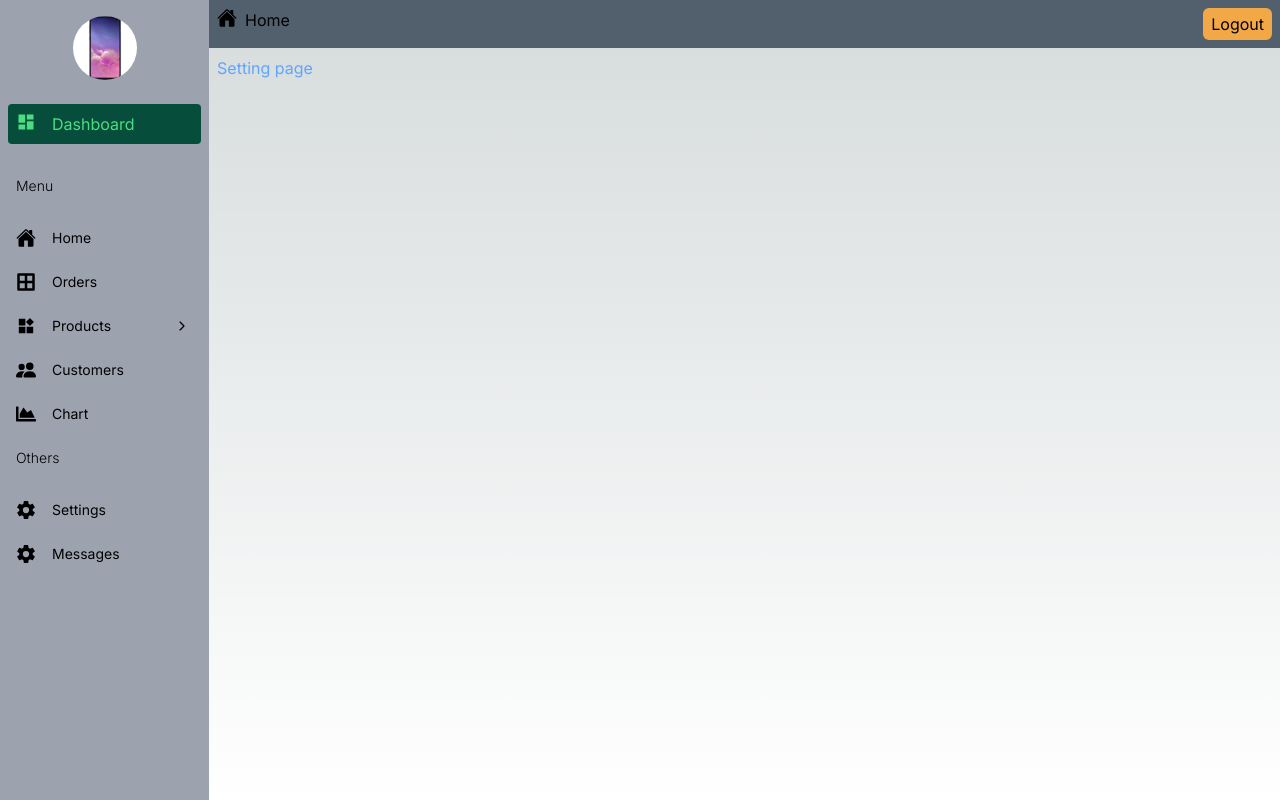
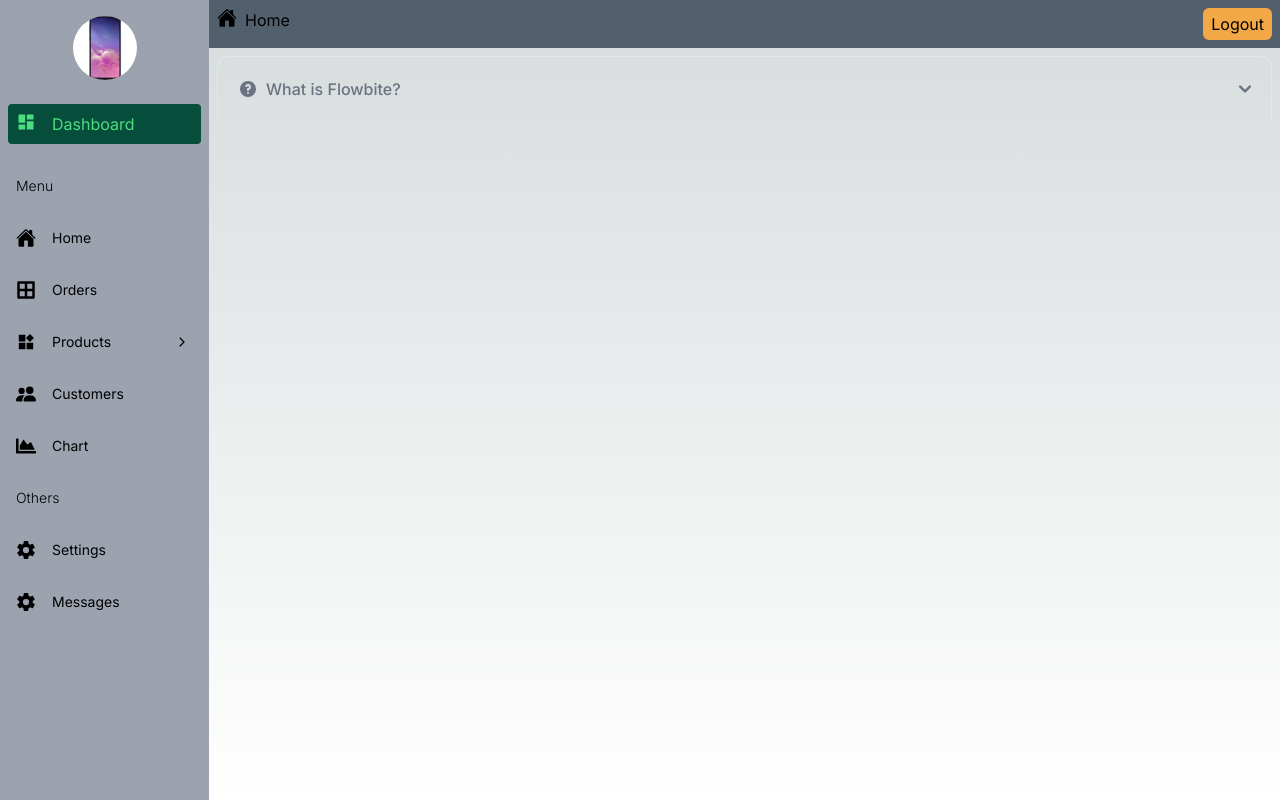
Before and after one commit to Akhil76/e-commerce-by-nextjs, a Next.js app: page /dashboard/setting in a window 1280 px wide. Built offline with nearby package versions, Linux system fonts and the light colour scheme.

Commit message:
working with sidebar submenu acordion.

```diff
--- a/app/components/DashboardHeader.js
+++ b/app/components/DashboardHeader.js
@@ -1,12 +1,13 @@
 import Link from "next/link";
 import { IoHome } from "react-icons/io5";
-
+import { TiThMenu } from "react-icons/ti";
 
 
 export default function DashboardHeader() {
     return (
       <div className="flex justify-between  bg-[#525f6d] py-2">
-        <div>
+        <div className="flex">
+          <button className="ml-2 block sm:hidden"><TiThMenu  size="20"/></button>
           <Link href="/dashboard" className="flex gap-2 px-2 hover:text-green-400">
             <IoHome size="20" />
             Home
--- a/app/components/DashboardMenu.js
+++ b/app/components/DashboardMenu.js
@@ -1,3 +1,6 @@
+"use client"; // Mark this as a Client Component
+
+import { useState } from "react";
 import Link from "next/link";
 import { IoHome } from "react-icons/io5";
 import { FaBorderAll } from "react-icons/fa";
@@ -5,8 +8,7 @@ import { FaChartArea } from "react-icons/fa";
 import { AiFillProduct } from "react-icons/ai";
 import { IoSettingsSharp } from "react-icons/io5";
 import { BsPeopleFill } from "react-icons/bs";
-import { IoIosArrowForward } from "react-icons/io";
-
+import { IoIosArrowForward, IoIosArrowDown } from "react-icons/io"; // Add IoIosArrowDown for collapse
 
 const menuItems = [
   {
@@ -29,14 +31,14 @@ const menuItems = [
         subitems: [
           {
             icon: <IoHome size="20" />,
-            label: "Add Prouduct",
+            label: "Add Product",
             href: "/dashboard/addproduct"
           },
           {
             icon: <IoHome size="20" />,
-            label: "Edit Prouduct",
+            label: "Edit Product",
             href: "/dashboard/editproduct"
-          },
+          }
         ]
       },
       {
@@ -48,7 +50,7 @@ const menuItems = [
         icon: <FaChartArea size="20" />,
         label: "Chart",
         href: "/dashboard/chart"
-      },
+      }
     ]
   },
   {
@@ -62,55 +64,66 @@ const menuItems = [
       {
         icon: <IoSettingsSharp size="20" />,
         label: "Messages",
-        href: "/dashoard/message"
-      },
-
+        href: "/dashboard/message"
+      }
     ]
   }
-]
-
+];
 
 export default function DashboardMenu() {
+  const [activeIndex, setActiveIndex] = useState(null);
+
+  const toggleAccordion = (index) => {
+    setActiveIndex(activeIndex === index ? null : index);
+  };
+
   return (
     <div className="mt-4 text-sm">
+      {menuItems.map((section, sectionIndex) => (
+        <div className="flex flex-col gap-2 ml-2 mx-5" key={section.title}>
+          <span className="ml-2 text-grey-400 font-light my-4">
+            {section.title}
+          </span>
+          {section.items.map((item, index) => (
+            <div key={item.label} className="mb-2">
+              <div
 
-      {
-        menuItems.map((i) => (
-          <div className="flex flex-col gap-2 ml-2 mx-5" key={i.title}>
-            <span className="ml-2 text-grey-400 font-light my-4">
-              {i.title}
-            </span>
-            {
-              i.items.map((item) => (
+                className="flex justify-between text-grey-400 py-2 pl-2 hover:bg-slate-500 rounded hover:text-green-400"
+              >
+                <Link href={item.href} className="flex items-center justify-start gap-4 pr-16">
+                  <div>{item.icon}</div>
+                  <span>{item.label}</span>
+                </Link>
+                {item.subitems && (
+                  <button
+                    className="focus:outline-none"
+                    type="button"
+                    onClick={() => toggleAccordion(index)}
+                  >
+                    {activeIndex === index ? <IoIosArrowDown /> : <IoIosArrowForward />}
+                  </button>
+                )}
+              </div>
+
+              {/* Submenu (Accordion) */}
+              {item.subitems && activeIndex === index && (
+                <div className="ml-8 mt-1 flex-col">
+                  {item.subitems.map((sub) => (
                     <Link
-                  href={item.href}
-                  key={item.label}
-                  className="flex justify-between text-grey-400 py-2 pl-2  hover:bg-slate-500 rounded hover:text-green-400"
+                      href={sub.href}
+                      key={sub.label}
+                      className="flex items-center justify-start gap-2 text-grey-300 py-2 hover:text-green-400"
                     >
-                 <div className="flex item-center justfy-start gap-4 pr-16">
-                  <div>{item.icon}</div>
-                  <span className="">{item.label}</span>
-                 </div>
-                 {item.subitems && (
-                 <button className=""><IoIosArrowForward/></button>)}
-                  {/* <div className="">
-                    {item.subitems && (
-                      <div className="ml-4 flex-col">
-                        {item.subitems.map((sub) => (
-                          <Link href={sub.href} key={sub.label} className="flex item-center justify-start gap-2 text-grey-300 py-1 hover:text-blue-400">
                       {sub.icon}
                       {sub.label}
                     </Link>
                   ))}
                 </div>
               )}
-                  </div> */}
-                </Link>
-              ))
-            }
             </div>
-        ))
-      }
+          ))}
+        </div>
+      ))}
     </div>
   );
 }
--- a/app/dashboard/setting/page.js
+++ b/app/dashboard/setting/page.js
@@ -1,9 +1,24 @@
 
 
 export default function Setting() {
-    return (
-      <div>
-        <h1 className="text-blue-400">Setting page</h1>
+  return (
+    <div>
+      <div id="accordion-open" data-accordion="open">
+        <h2 id="accordion-open-heading-1">
+          <button type="button" className="flex items-center justify-between w-full p-5 font-medium rtl:text-right text-gray-500 border border-b-0 border-gray-200 rounded-t-xl focus:ring-4 focus:ring-gray-200 dark:focus:ring-gray-800 dark:border-gray-700 dark:text-gray-400 hover:bg-gray-100 dark:hover:bg-gray-800 gap-3" data-accordion-target="#accordion-open-body-1" aria-expanded="true" aria-controls="accordion-open-body-1">
+            <span className="flex items-center"><svg className="w-5 h-5 me-2 shrink-0" fill="currentColor" viewBox="0 0 20 20" xmlns="http://www.w3.org/2000/svg"><path fill-rule="evenodd" d="M18 10a8 8 0 11-16 0 8 8 0 0116 0zm-8-3a1 1 0 00-.867.5 1 1 0 11-1.731-1A3 3 0 0113 8a3.001 3.001 0 01-2 2.83V11a1 1 0 11-2 0v-1a1 1 0 011-1 1 1 0 100-2zm0 8a1 1 0 100-2 1 1 0 000 2z" clip-rule="evenodd"></path></svg> What is Flowbite?</span>
+            <svg data-accordion-icon className="w-3 h-3 rotate-180 shrink-0" aria-hidden="true" xmlns="http://www.w3.org/2000/svg" fill="none" viewBox="0 0 10 6">
+              <path stroke="currentColor" stroke-linecap="round" stroke-linejoin="round" stroke-width="2" d="M9 5 5 1 1 5" />
+            </svg>
+          </button>
+        </h2>
+        <div id="accordion-open-body-1" className="hidden" aria-labelledby="accordion-open-heading-1">
+          <div className="p-5 border border-b-0 border-gray-200 dark:border-gray-700 dark:bg-gray-900">
+            <p className="mb-2 text-gray-500 dark:text-gray-400">Flowbite is an open-source library of interactive components built on top of Tailwind CSS including buttons, dropdowns, modals, navbars, and more.</p>
+            <p className="text-gray-500 dark:text-gray-400">Check out this guide to learn how to <a href="/docs/getting-started/introduction/" className="text-blue-600 dark:text-blue-500 hover:underline">get started</a> and start developing websites even faster with components on top of Tailwind CSS.</p>
+          </div>
+        </div>
       </div>
-    );
-  }
+    </div>
+  );
+}
```
Lines whose indentation alone changed are shown as unchanged.
